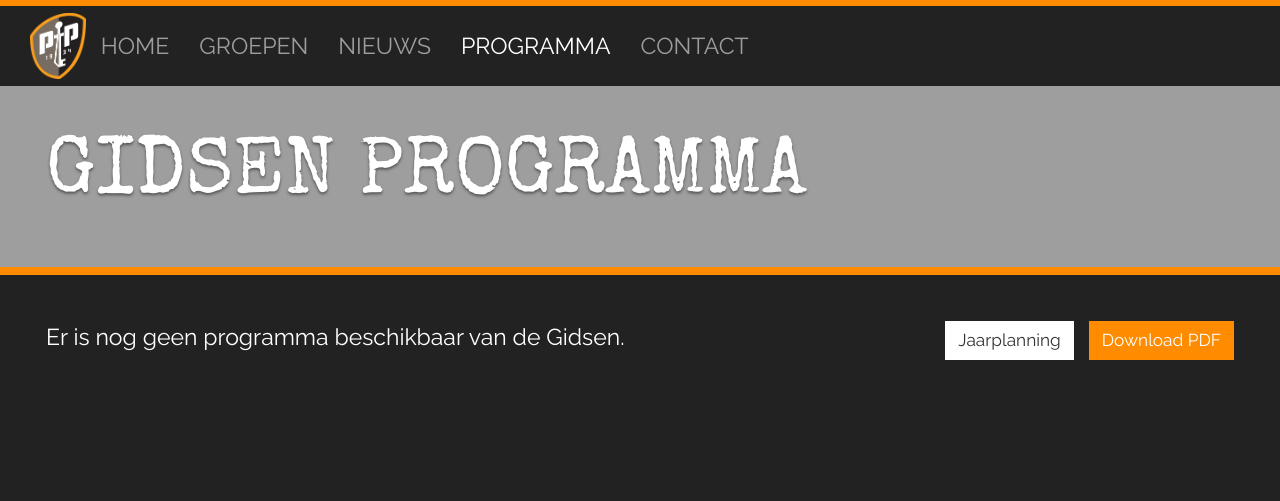
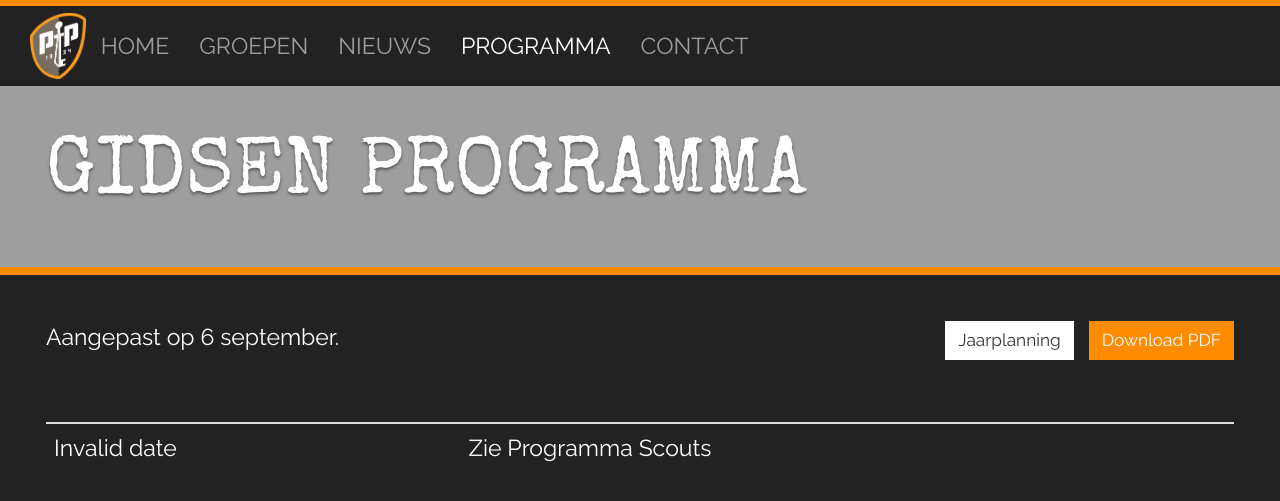
Before and after one commit to nognooitmeegemaakt/website, a Jekyll site: the page built from _agenda/gidsen.md, in a window 1280 px wide. Shown: the top 501 px of the page. Built offline with Jekyll 4.4.1, drawn with Linux system fonts in a browser that asks for light colours; some web fonts are replaced.

Commit message:
Update gidsen.md Agenda through CMS
By Guidon van den Berg (141.101.77.71)

```diff
--- a/_agenda/gidsen.md
+++ b/_agenda/gidsen.md
@@ -3,5 +3,16 @@ title: Gidsen Programma
 layout: agenda
 category: agenda
 agenda: gidsen
+footer: ""
 ---
-Er is nog geen programma beschikbaar van de Gidsen.
+
+
+
+Aangepast op 6 september.
+
+| | |
+|---|---|
+| Invalid date | Zie Programma Scouts |
+{: .table :}
+
+{{ page.footer }}
```
